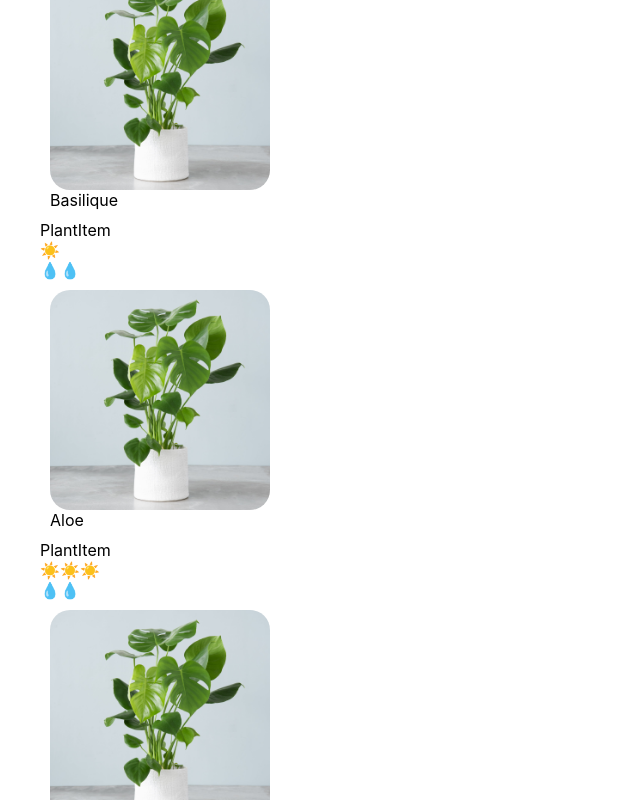
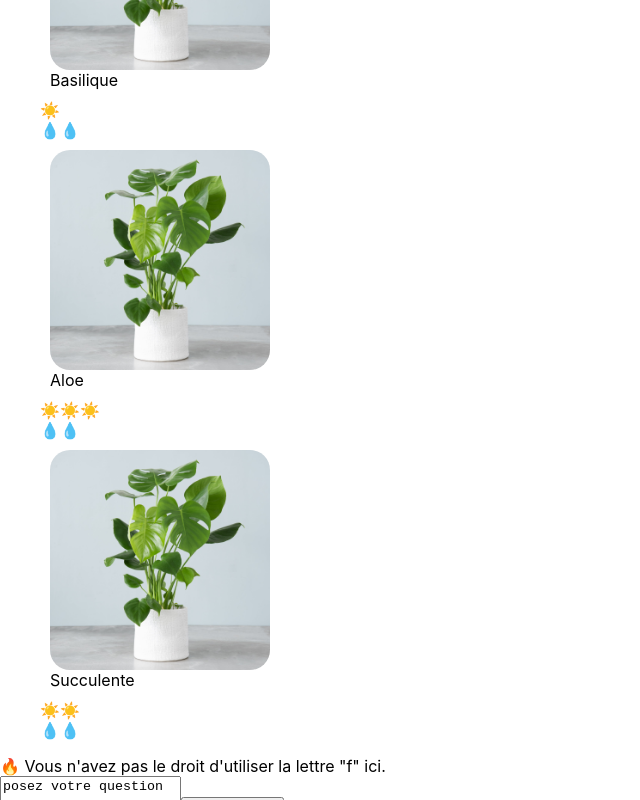
Before and after one commit to chakibaraf/laMaison, a React (Create React App) app: page / in a window 1280 px wide. Shown: the part 2624-3424 px from the top of the page, without its empty margins (0-640 px from the left). Built offline with nearby package versions, Linux system fonts and the light colour scheme.

Commit message:
ajout fonctionnalité niveau  arrosage et lumiere

```diff
--- a/src/components/CareScale.js
+++ b/src/components/CareScale.js
@@ -1,18 +1,32 @@
 import React from 'react'
 
 
+const quantity = {
+    1: 'peu',
+    2:'modere',
+    3:'beaucoup'
+}
+
 export default function CareScale({ scaleValue, careType }) {
+
 
 
     const scaleType = careType === 'light' ? '☀️' : '💧' ;
 
     const range = [1, 2, 3]
     return (
-        <div>
+        <div onClick={()=>
+        alert(`cette plante a besoin ${quantity[scaleValue]} ${
+            careType === 'light' ? 'de lumiere' : "arrosage"
+
+        }`
+        )}>
             {range.map((rangeElem) => (
                 scaleValue >= rangeElem ? <span key={rangeElem.toString()}>
                     {scaleType}
                 </span> : null))}
+
+
         </div>
     )
 }
--- a/src/components/PlantItem.js
+++ b/src/components/PlantItem.js
@@ -15,7 +15,7 @@
         <img className='lmj-plant-item-cover'src={cover} alt={`${name} cover`}/>
     {name}
      </li>
-    <div>PlantItem</div>
+
 
      <CareScale careType='light' scaleValue={light}/>
      <CareScale careType='water' scaleValue={water}/>
--- /dev/null
+++ b/src/components/QuestionForm.js
@@ -0,0 +1,37 @@
+import { useState } from 'react'
+import React from 'react'
+
+export default function QuestionForm() {
+
+    const [inputValue, setInputValue] = useState('posez votre question')
+
+    const isInputErrot = !inputValue.includes('f');
+
+
+
+    function checkValue(value) {
+        if (!value.includes('f')) {
+            setInputValue(value)
+        }
+    }
+    return (
+
+        <>
+            <div>
+
+
+                {isInputErrot && (
+                    <div>🔥 Vous n'avez pas le droit d'utiliser la lettre "f" ici.</div>
+                )}
+
+                <textarea
+                    value={inputValue}
+                    onChange={(e) => checkValue(e.target.value)}>
+
+                </textarea>
+                <button onClick={() => alert(inputValue)}>Alertez moi 🚨</button>
+            </div>
+
+        </>
+    )
+}
--- a/src/components/ShoppingList.js
+++ b/src/components/ShoppingList.js
@@ -2,6 +2,7 @@
 import { plantList } from '../datas/plantList.js'
 
 import PlantItem from './PlantItem.js';
+import QuestionForm from './QuestionForm.js';
 
 export default function ShoppingList() {
 
@@ -69,7 +70,7 @@
 
             </ul>
 
-
+            <QuestionForm/>
         </>
     )
 }
```
